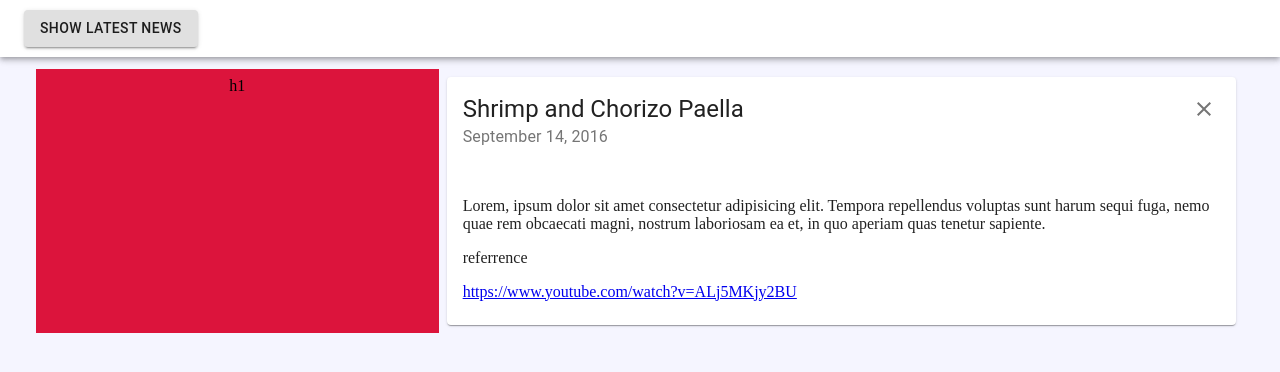
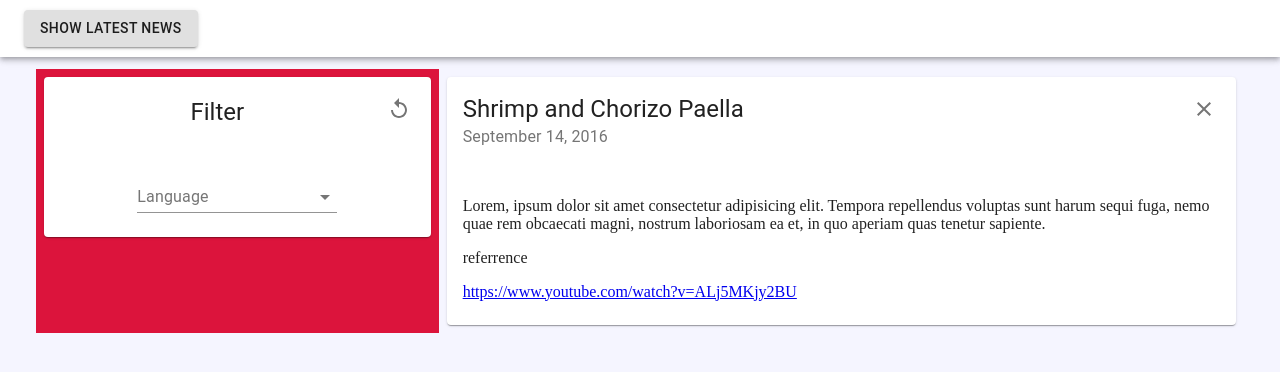
Before and after one commit to pratyushvatsalshukla/newsApp, a React (Create React App) app: page / in a window 1280 px wide. Shown: the top 372 px of the page. Built offline with nearby package versions, Linux system fonts and the light colour scheme.

Commit message:
filter card

```diff
--- a/src/components/dashboard.js
+++ b/src/components/dashboard.js
@@ -1,19 +1,36 @@
 import React, { Component } from 'react';
 import { withStyles } from '@material-ui/core/styles'
-import {AppBar, Container, Button, Grid, Card, CardHeader, IconButton, CardContent} from '@material-ui/core';
-import {Close} from '@material-ui/icons'
+import {AppBar, Container, Button, Grid, Card, CardHeader, IconButton, CardContent, MenuItem, TextField} from '@material-ui/core';
+import {Close, Replay} from '@material-ui/icons'
 
 const styles = theme => ({
   root : {
     textAlign: 'left'
+  },
+  menu: {
+    width: 200,
+  },
+  textField:{
+    width:200
   }
 });
 
 
 class Dashboard extends Component {
 
+  state = {
+    language: ''
+  }
+
+  handleChange = name => event => {
+    this.setState({
+      [name]: event.target.value
+    })
+  };
+
   render(){
     const {classes} = this.props
+    const values = this.state
     return (
         <div className='Dashboard'>
             <AppBar position="static" color="default" className='appBar'>
@@ -26,14 +43,46 @@ class Dashboard extends Component {
             <Container>
             <Grid container spacing={2} className='content' >
               <Grid item xs={4} className='filterBox' >
-                h1
+                <Card>
+                  <CardHeader
+                      action={
+                        <IconButton aria-label="replay" onClick={this.handleReset} >
+                          <Replay />
+                        </IconButton>
+                      }
+                      title="Filter"
+                    />
+                    <CardContent>
+                    <TextField
+                        id="filled-select-currency"
+                        select
+                        label="Language "
+                        className={classes.textField}
+                        value={values.language}
+                        onChange={this.handleChange('language')}
+                        SelectProps={{
+                          MenuProps: {
+                            className: classes.menu,
+                          },
+                        }}
+                        // margin="normal"
+                        // variant="filled"
+                      >
+                        {['japanese', 'korean', 'hindi'].map(option => (
+                          <MenuItem key={option} value={option}>
+                            {option}
+                          </MenuItem>
+                        ))}
+                      </TextField>
+                    </CardContent>
+                </Card>
               </Grid>
 
               <Grid item xs={8} className='newsContainer' >
                 <Card>
                   <CardHeader
                     action={
-                      <IconButton aria-label="settings">
+                      <IconButton aria-label="close">
                         <Close />
                       </IconButton>
                     }
```
